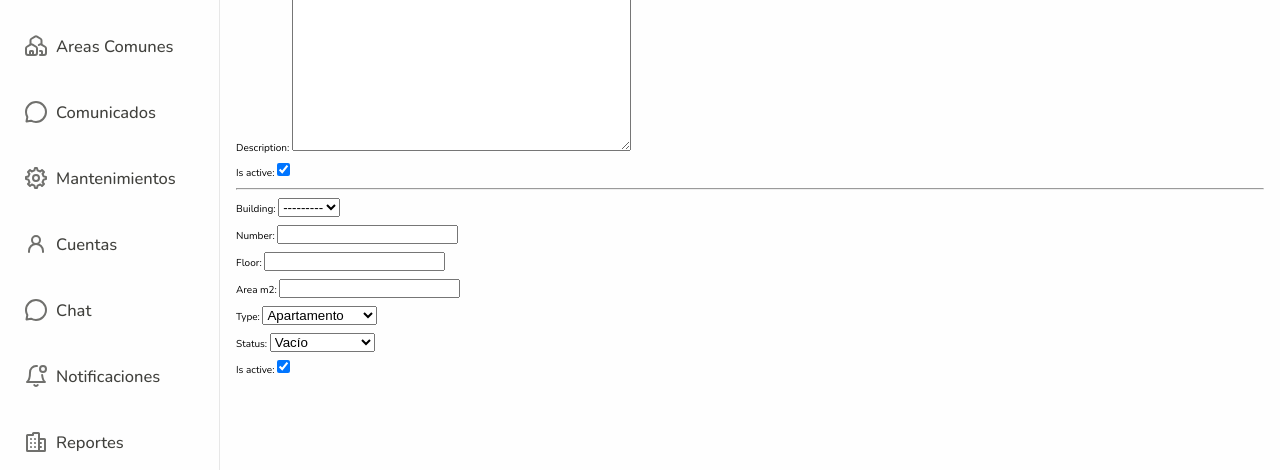
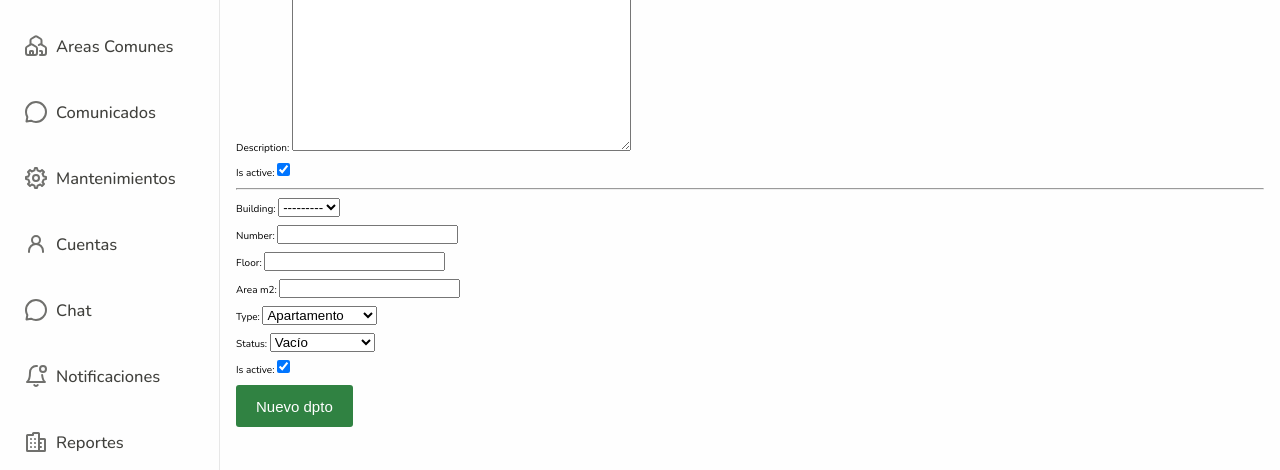
Before and after one commit to JMJ0331/condosys, a Django app: page /structure/ in a window 1280 px wide. Shown: the part 450-920 px from the top of the page. Run offline with Django 4.2, Linux system fonts and the light colour scheme; data that the repository does not hold is empty.

Commit message:
update: cambios varios

```diff
--- a/condosys/accounts/templates/accounts/index.html
+++ b/condosys/accounts/templates/accounts/index.html
@@ -4,7 +4,7 @@
 
   {{form.as_p}}
 
-  <hr>
+  <hr />
 
   {{form_user_create.as_p}}
 </main>
--- a/condosys/chat/templates/chat/index.html
+++ b/condosys/chat/templates/chat/index.html
@@ -4,7 +4,7 @@
 
   {{form_chat_group.as_p}}
 
-  <hr>
+  <hr />
 
   {{form_chat_message.as_p}}
 </main>
--- a/condosys/communications/templates/communications/index.html
+++ b/condosys/communications/templates/communications/index.html
@@ -4,7 +4,7 @@
 
   {{ form.as_p}}
 
-  <hr>
+  <hr />
 
   {{form_communication.as_p}}
 </main>
--- a/condosys/incidents/templates/incidents/index.html
+++ b/condosys/incidents/templates/incidents/index.html
@@ -4,11 +4,11 @@
 
   {{form_incident.as_p}}
 
-  <hr>
+  <hr />
 
   {{form_incident_image.as_p}}
 
-  <hr>
+  <hr />
 
   {{form_incident_history.as_p}}
 </main>
--- a/condosys/payments/templates/payments/index.html
+++ b/condosys/payments/templates/payments/index.html
@@ -4,7 +4,7 @@
 
   {{form_charge_type.as_p}}
 
-  <hr>
+  <hr />
 
   {{form_payment.as_p}}
 </main>
--- a/condosys/reports/templates/reports/index.html
+++ b/condosys/reports/templates/reports/index.html
@@ -4,7 +4,7 @@
 
   {{form_audit_log.as_p}}
 
-  <hr>
+  <hr />
 
   {{form_audit_log_detail.as_p}}
 </main>
--- a/condosys/reservations/templates/reservations/index.html
+++ b/condosys/reservations/templates/reservations/index.html
@@ -4,7 +4,7 @@
 
   {{form_common_area.as_p}}
 
-  <hr>
+  <hr />
 
   {{form_reservation.as_p}}
 </main>
--- a/condosys/static/css/style.css
+++ b/condosys/static/css/style.css
@@ -55,6 +55,28 @@ header {
     display: flex;
     align-items: center;
     gap: var(--space-8);
+}
+
+.btn{
+
+    font-size: 1.5rem;
+    padding: 1.25rem 2rem;
+    width: fit-content;
+    border: none;
+    border-radius: 3px;
+    background-color: var(--green-700);
+    cursor: pointer;
+    transition: 250ms ease;
+    color: var(--white-50);
+
+}
+
+.btn:hover{
+    background-color: var(--green-800);
+}
+
+.btn:active{
+    transform: scale(0.95)
 }
 
 .btn-add {
--- a/condosys/structure/templates/structure/index.html
+++ b/condosys/structure/templates/structure/index.html
@@ -1,5 +1,10 @@
-{% extends 'base.html' %} {% block mini-cards %}
+{% extends 'base.html' %}
+{% load static %}
+
+{% block mini-cards %}
 <main class="container-main-side2">
+
+
   <h1>{{ module_name }}</h1>
 
   {{form_garden.as_p}}
@@ -12,5 +17,9 @@
 
   {{form_apartments.as_p}}
 
+  {% include 'componentes/botones.html' with type_button="button" texto="Nuevo dpto"%}
+
 </main>
+
+
 {% endblock %}
```
Also changed, not shown: condosys/residents/templates/residents/index.html (+5 -2 lines).
